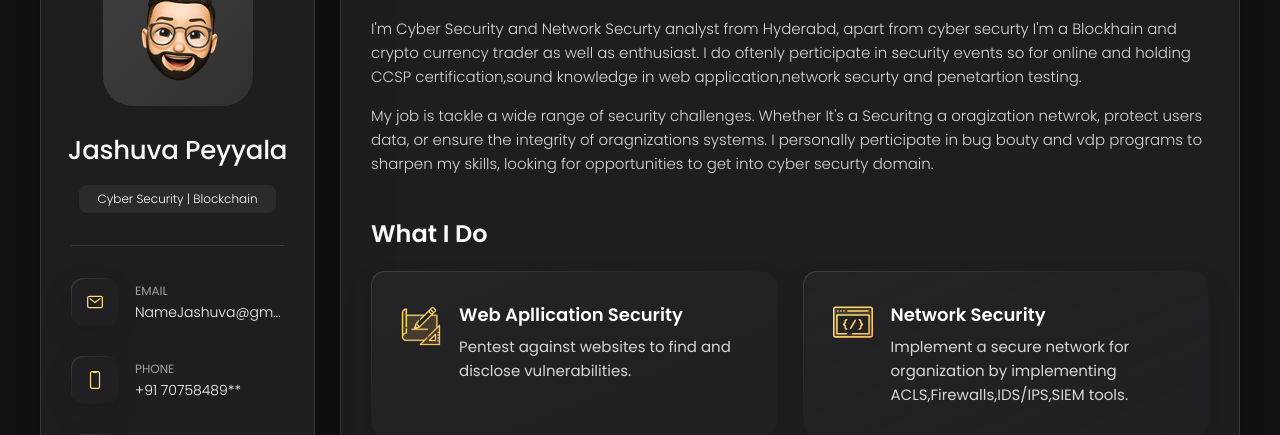
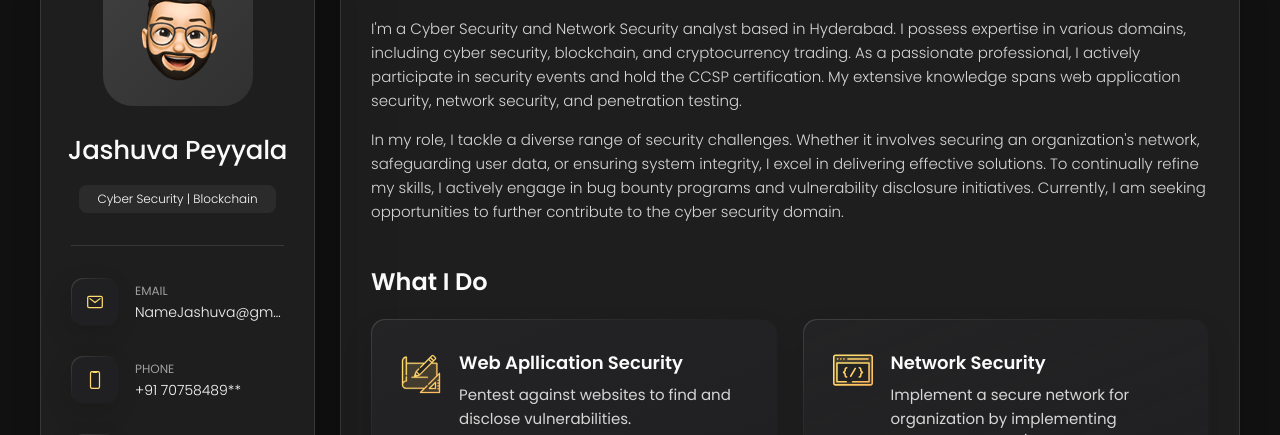
Before and after one commit to jash777/Portfolio-main, a plain HTML site: page index.html in a window 1280 px wide. Shown: the part 162-597 px from the top of the page. Drawn offline with nearby package versions, Linux system fonts and the light colour scheme.

Commit message:
Update index.html

```diff
--- a/index.html
+++ b/index.html
@@ -209,13 +209,14 @@
 
         <section class="about-text">
           <p>
-            I'm Cyber Security and Network Securty analyst from Hyderabd, apart from cyber securty I'm a Blockhain and crypto currency trader as well as enthusiast.
-            I do oftenly perticipate in security events so for online and holding CCSP certification,sound knowledge in web application,network securty and penetartion testing.
+           I'm a Cyber Security and Network Security analyst based in Hyderabad. I possess expertise in various domains, including cyber security, blockchain, and cryptocurrency trading.
+            As a passionate professional, I actively participate in security events and hold the CCSP certification. My extensive knowledge spans web application security, network security, and penetration testing.
+
           </p>
 
           <p>
-            My job is  tackle a wide range of security challenges. Whether It's a Securitng a oragization netwrok, protect users data, or ensure the integrity of oragnizations systems.
-            I personally perticipate in bug bouty and vdp programs to sharpen my skills, looking for opportunities to get into  cyber securty domain.
+           In my role, I tackle a diverse range of security challenges. Whether it involves securing an organization's network, safeguarding user data, or ensuring system integrity, I excel in delivering effective solutions.
+           To continually refine my skills, I actively engage in bug bounty programs and vulnerability disclosure initiatives. Currently, I am seeking opportunities to further contribute to the cyber security domain.
           </p>
         </section>
 
```
